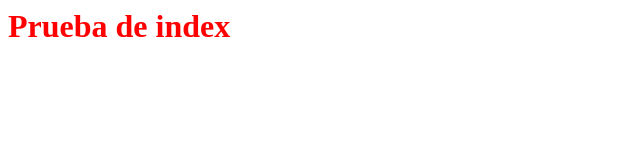
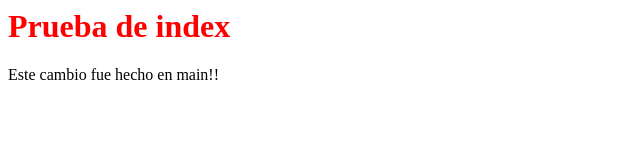
Before and after one commit to aghata12/prueba_git, a plain HTML site: page index.html in a window 1280 px wide. Shown: the whole page, without its empty margins (0-640 px from the left). Drawn offline with Linux system fonts and the light colour scheme.

Commit message:
cambios en parrafo main

```diff
--- a/index.html
+++ b/index.html
@@ -4,5 +4,6 @@
   </head>
   <body>
     <h1>Prueba de index</h1>
+    <p>Este cambio fue hecho en main!!</p>
   </body>
 </html>
```
